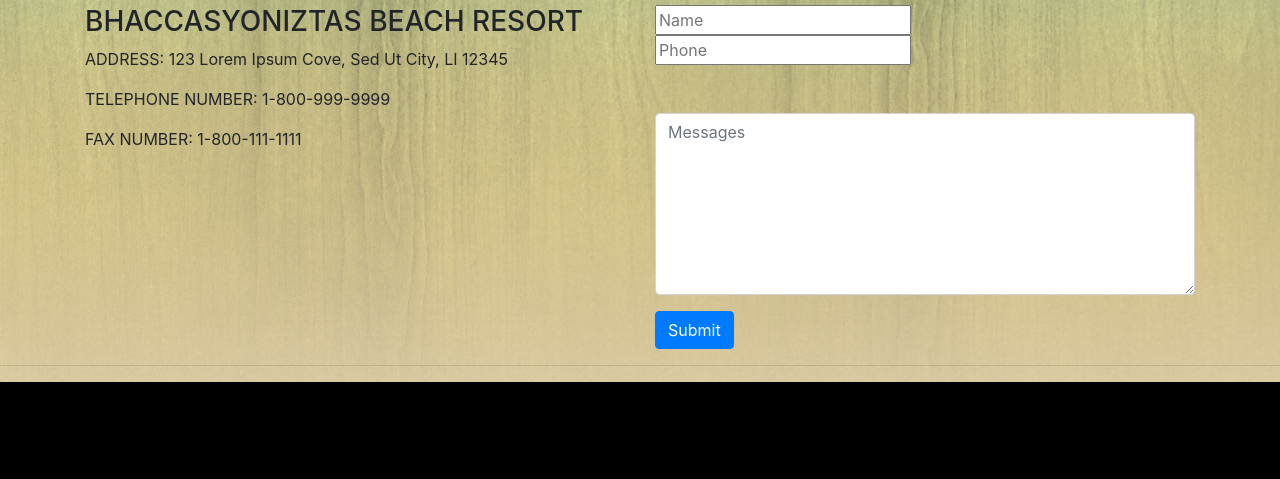
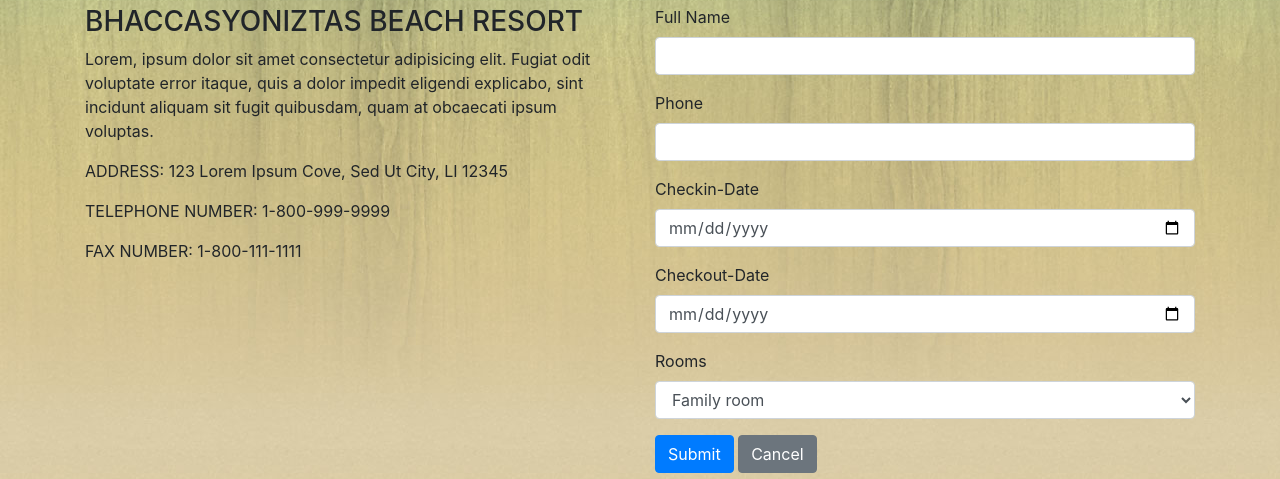
Before and after one commit to Ahyoe/project, a plain HTML site: page contact.html in a window 1280 px wide. Shown: the part 303-782 px from the top of the page. Drawn offline with Linux system fonts and the light colour scheme.

Commit message:
add project

```diff
--- a/contact.html
+++ b/contact.html
@@ -32,6 +32,7 @@
             <div class="row">
                 <div class="col">
                     <h3>BHACCASYONIZTAS BEACH RESORT</h3>
+                    <p>Lorem, ipsum dolor sit amet consectetur adipisicing elit. Fugiat odit voluptate error itaque, quis a dolor impedit eligendi explicabo, sint incidunt aliquam sit fugit quibusdam, quam at obcaecati ipsum voluptas.</p>
                     <p>
                         <span>ADDRESS:</span>
                         123 Lorem Ipsum Cove, Sed Ut City, LI 12345
@@ -46,19 +47,33 @@
                     </p>
                 </div>
                 <div class="col">
-                   <div class="row mb-5">
-                       <div class="col">
-                           <input type="text" form="form-control" placeholder="Name">
-                       </div>
-                       <div class="col">
-                            <input type="text" form="form-control" placeholder="Phone">
-                        </div>
-                   </div>
+                    <div class="form-group">
+                        <label for="name">Full Name</label>
+                        <input type="text" class="form-control" id="name">
+                    </div>
+                    <div class="form-group">
+                        <label for="phone">Phone</label>
+                        <input type="text" class="form-control" id="phone">
+                    </div>
+                    <div class="form-group">
+                        <label for="checkin">Checkin-Date</label>
+                        <input type="date" class="form-control" id="checkin">
+                    </div>
+                    <div class="form-group">
+                        <label for="checkout">Checkout-Date</label>
+                        <input type="date" class="form-control" id="checkout">
+                    </div>
+                    <div class="form-group">
+                        <label for="room">Rooms</label>
+                        <select class="form-control" id="room">
+                            <option>Single room</option>
+                            <option>Double room</option>
+                            <option selected>Family room</option>
+                        </select>
+                    </div>
 
-                   <div class="form-group">
-                       <textarea rows="7" class="form-control" placeholder="Messages"></textarea>
-                   </div>
                    <button class="btn btn-primary">Submit</button>
+                   <button class="btn btn-secondary">Cancel</button>
                 </div>
 
             </div>
@@ -71,5 +86,6 @@
             <p>Copyright to Group4</p>
         </div>
     </div>
+
 </body>
 </html>
```
